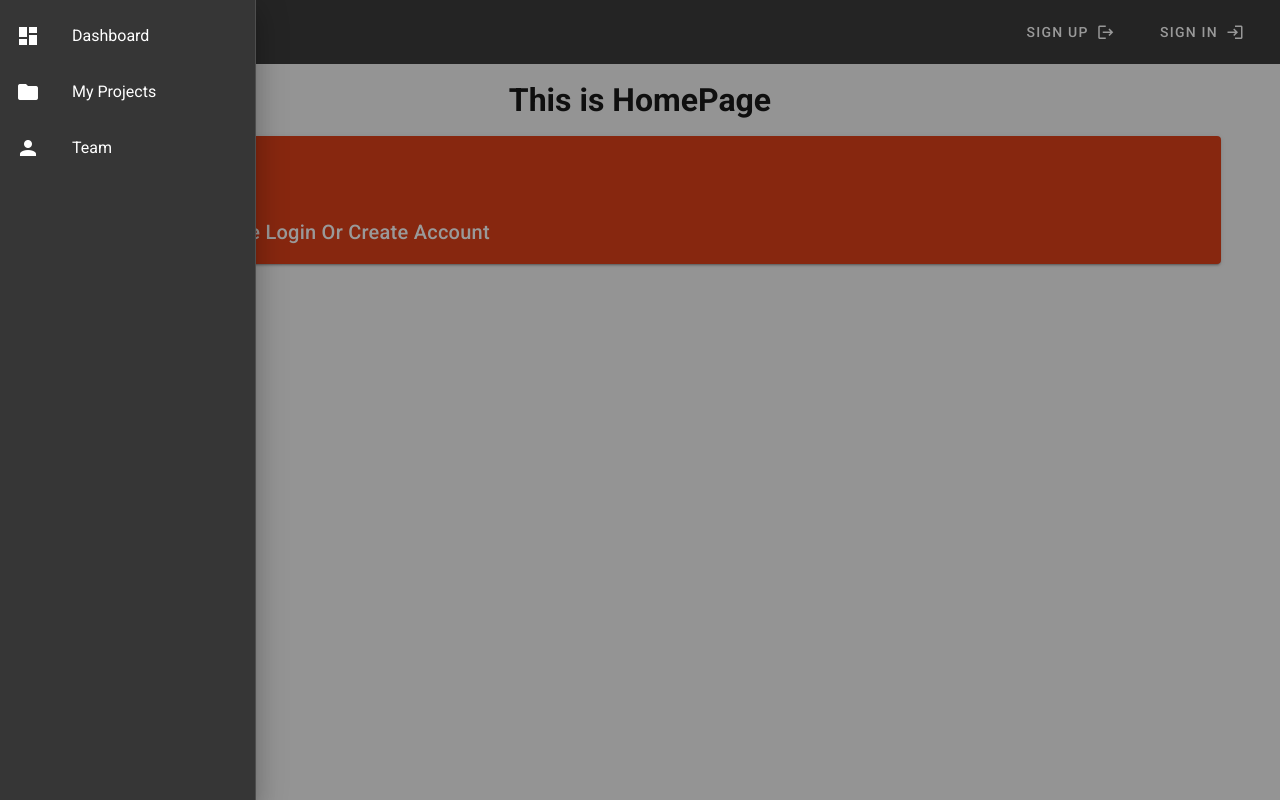
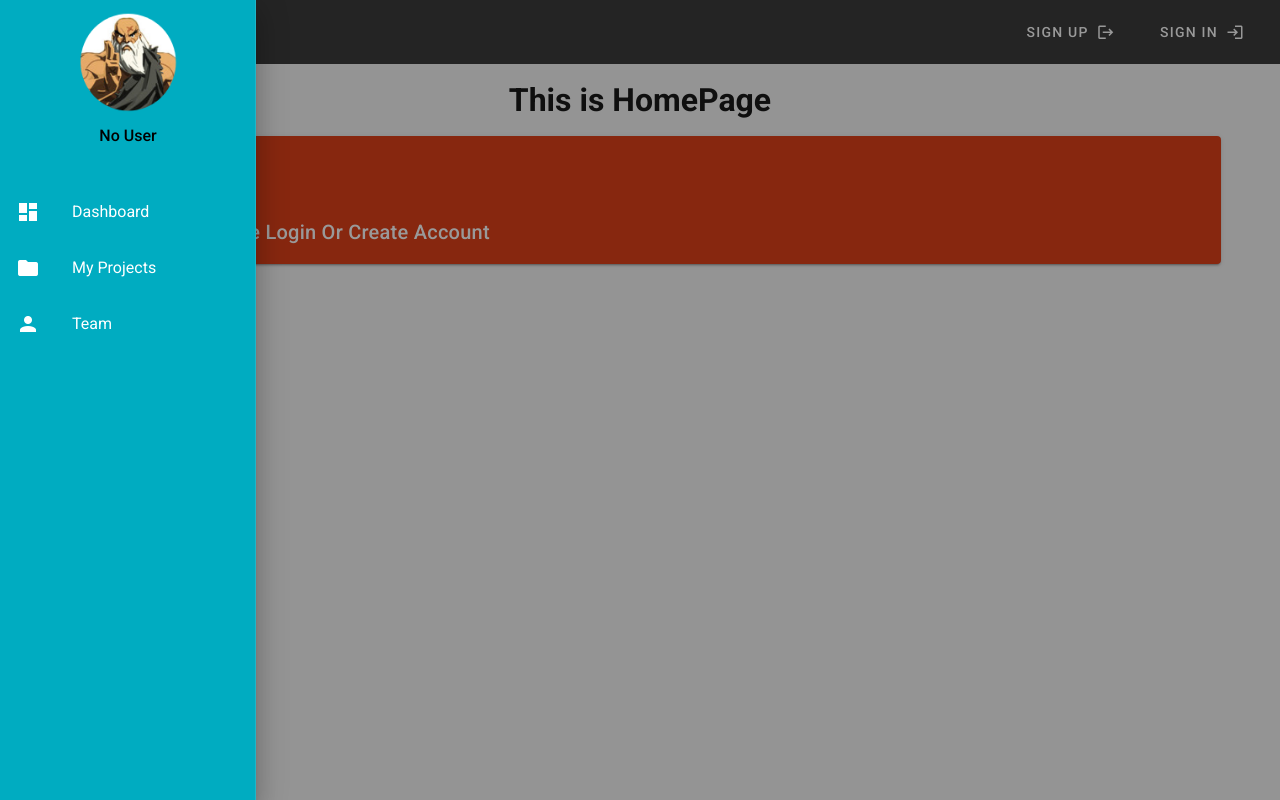
Before and after one commit to ameyjakate2001/NotesKeeper, a Nuxt app: page / in a window 1280 px wide. Both pictures are taken after a click on the button 28 px from the left and 32 px from the top of the page. Built offline with nearby package versions, Linux system fonts and the light colour scheme; no server answers.

Commit message:
little change in drawer

```diff
--- a/components/Navbar.vue
+++ b/components/Navbar.vue
@@ -11,6 +11,20 @@
         </div>
       </router-link>
       <v-spacer />
+      <v-tooltip v-if="isLoggedIn" bottom>
+        <template v-slot:activator="{ on, attrs }">
+          <v-icon
+            color="primary"
+            dark
+            v-bind="attrs"
+            v-on="on"
+          >
+            mdi-account
+          </v-icon>
+        </template>
+        <span class="yellow--text">{{ email }}</span>
+      </v-tooltip>
+
       <v-btn
         v-if="!isLoggedIn"
         :to="'/sign-up'"
@@ -39,8 +53,27 @@
     <v-navigation-drawer
       v-model="sidebarMenu"
       app
+      dark
+      absolute
       temporary
+      class="cyan darken-1"
     >
+      <v-container>
+        <v-row>
+          <v-col cols="12" class="text-center">
+            <v-avatar
+              size="100"
+            >
+              <img src="../assets/avatar-4.png" alt="">
+            </v-avatar>
+          </v-col>
+          <v-col class="text-center pt-0">
+            <p class="font-weight-medium black--text">
+              {{ title }}
+            </p>
+          </v-col>
+        </v-row>
+      </v-container>
       <v-list>
         <v-list-item v-for="item in links" :key="item.title" @click="item.method">
           <v-list-item-icon>
@@ -61,6 +94,8 @@ export default {
   name: 'Navigation-Bar',
   data () {
     return {
+      title: '',
+      email: '',
       isLoggedIn: 'false',
       sidebarMenu: false,
       toggleMini: false,
@@ -75,9 +110,15 @@ export default {
     auth.onAuthStateChanged((user) => {
       if (user) {
         this.isLoggedIn = true
+        const user = auth.currentUser
+        db.collection('Student').doc(user.uid).get().then((res) => {
+          this.title = res.data().Student_Name
+          this.email = res.data().Student_Email
+        })
       }
       else {
         this.isLoggedIn = false
+        this.title = 'No User'
       }
     })
   },
```
Also changed, not shown: assets/avatar-4.png (added), middleware/guest.js (added).
